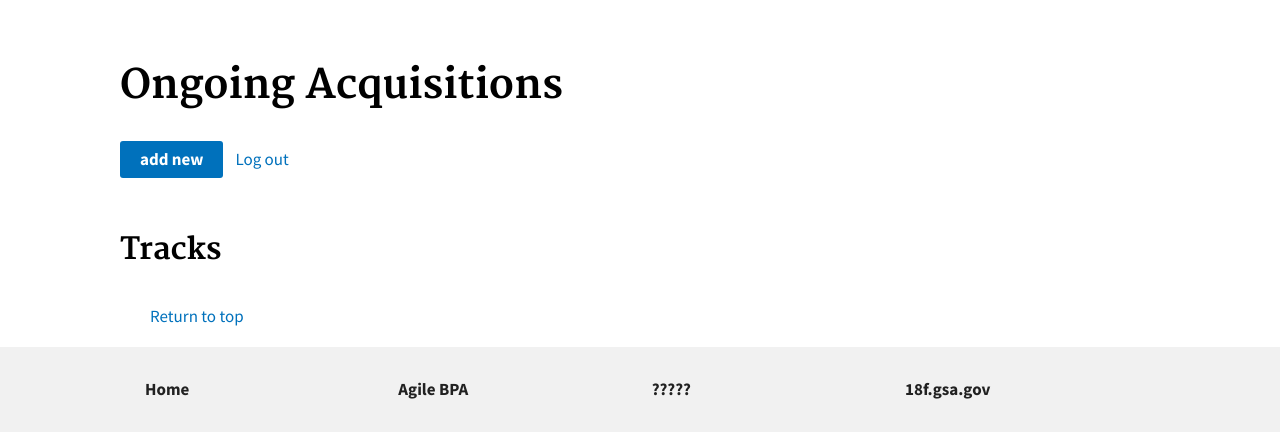
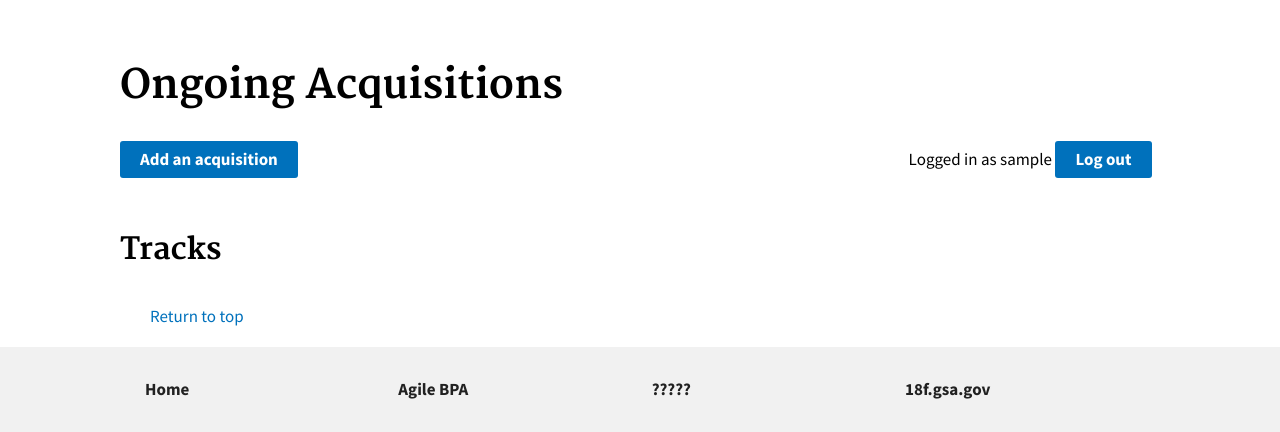
Before and after one commit to 18F/acqstackdb, a Django app: template acquisitions/templates/acquisitions/index.html in a window 1280 px wide. Shown: the part 29-461 px from the top of the page. Run offline with Django 3.2, Linux system fonts and the light colour scheme; the template is opened without the code that fills it, so the values that code supplies are empty; the visitor is signed in with stand-in values (Sample User, id 1); parts of the project's set-up code (start-up, migrations or seed data) failed here and were passed over.

Commit message:
login/logout buttons

```diff
--- a/acquisitions/templates/acquisitions/index.html
+++ b/acquisitions/templates/acquisitions/index.html
@@ -3,9 +3,11 @@
 {% block content %}
 <h1>Ongoing Acquisitions</h1>
 {% if request.user.is_authenticated %}
+<div class="user-info" style="float: right;">
+  Logged in as {{ user }}   <a class="usa-button" href="/logout">Log out</a>
+</div>
 <div class="">
-  <a class="usa-button" href="/new/acquisition">add new</a>
-  <a href="/logout">Log out</a>
+  <a class="usa-button" href="/new/acquisition">Add an acquisition</a>
 </div>
 <div class="">
   <h2>Tracks</h2>
@@ -64,7 +66,7 @@
 </div>
 {% endfor %}
 {% else %}
-<a href="{% url 'social:begin' 'github-team' %}?next={{ request.path }}">Log in</a>
+<a class="usa-button" href="{% url 'social:begin' 'github-team' %}?next={{ request.path }}">Log in</a>
 {% endif %}
 {% endblock %}
 
--- a/acquisitions/views.py
+++ b/acquisitions/views.py
@@ -15,7 +15,6 @@ def home(request):
     data = {}
     actors = Actor.objects.all()
 
-    # print(stages)
     for track in tracks:
         data[track.name] = {}
         for stage in stages:
```
Also changed, not shown: acquisitions/factories.py (+1 -6 lines).
